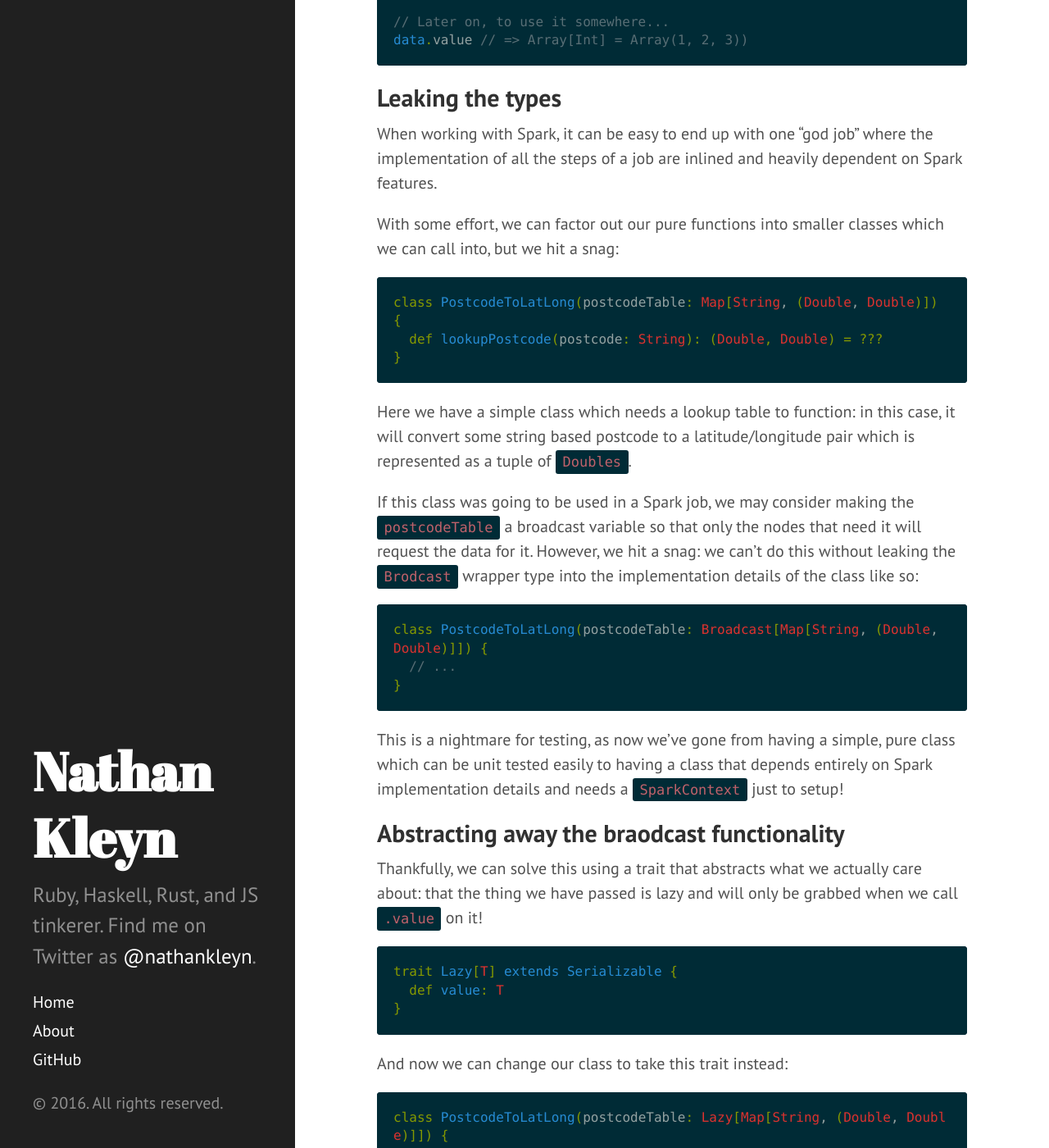
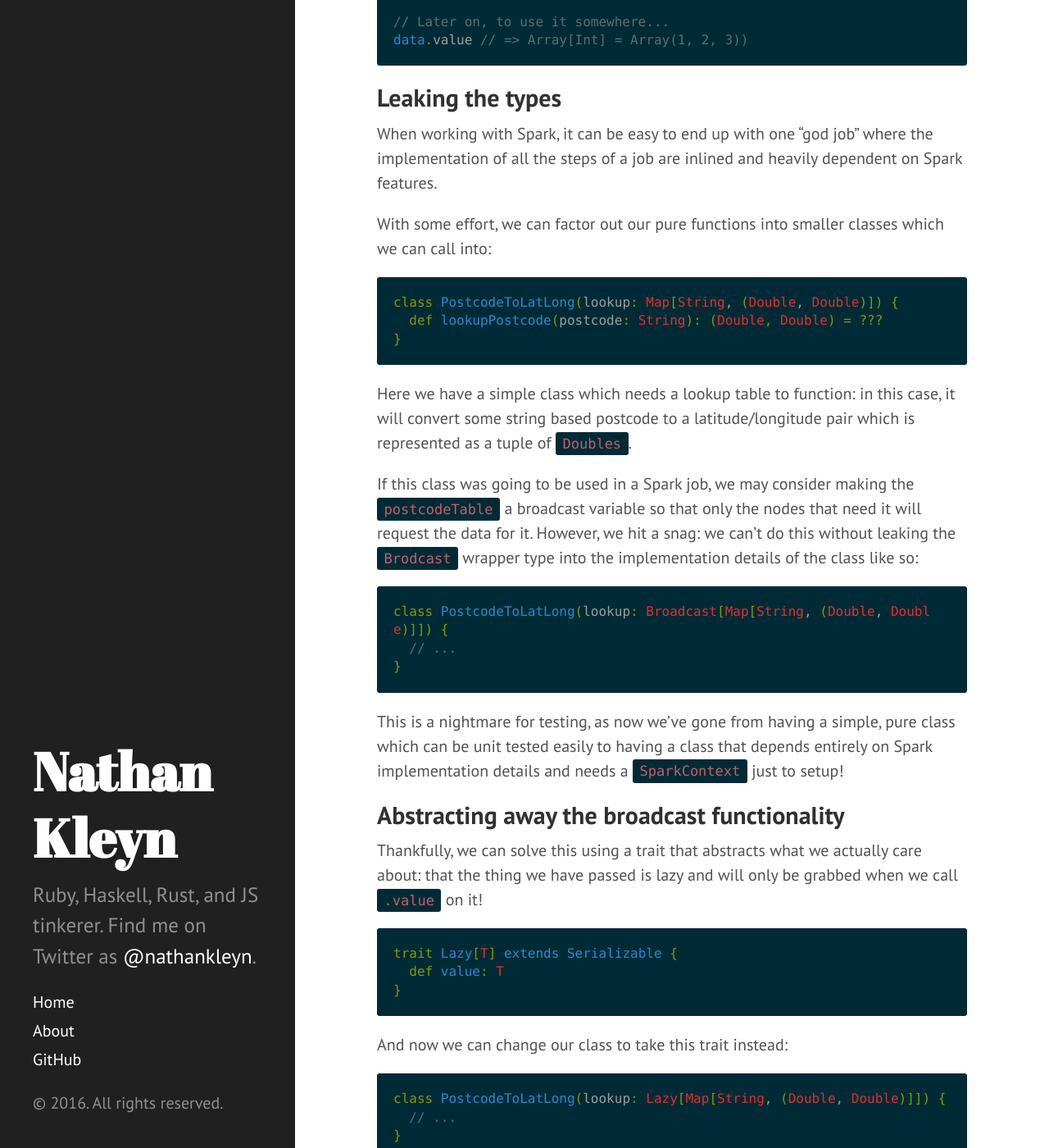
Before and after one commit to nathankleyn/nathankleyn.github.io, a Jekyll site: the page built from _posts/2016-08-20-stopping-spark-broadcast-vars-from-leaking-throughout-your-app.md, in a window 1280 px wide and 1400 px high, scrolled down 1201 px. Shown: the whole window at 82% size. Built offline with Jekyll 4.4.1, drawn with Linux system fonts in a browser that asks for light colours; Markdown is read by kramdown in place of the engine named in the settings; some of the changed text lies outside the part shown.

Commit message:
Fixing small typos, gramma mistakes in latest article.

````diff
--- a/_posts/2016-08-20-stopping-spark-broadcast-vars-from-leaking-throughout-your-app.md
+++ b/_posts/2016-08-20-stopping-spark-broadcast-vars-from-leaking-throughout-your-app.md
@@ -37,10 +37,10 @@ data.value // => Array[Int] = Array(1, 2, 3))
 
 When working with Spark, it can be easy to end up with one "god job" where the implementation of all the steps of a job are inlined and heavily dependent on Spark features.
 
-With some effort, we can factor out our pure functions into smaller classes which we can call into, but we hit a snag:
+With some effort, we can factor out our pure functions into smaller classes which we can call into:
 
 ```scala
-class PostcodeToLatLong(postcodeTable: Map[String, (Double, Double)]) {
+class PostcodeToLatLong(lookup: Map[String, (Double, Double)]) {
   def lookupPostcode(postcode: String): (Double, Double) = ???
 }
 ```
@@ -50,14 +50,14 @@ Here we have a simple class which needs a lookup table to function: in this case
 If this class was going to be used in a Spark job, we may consider making the `postcodeTable` a broadcast variable so that only the nodes that need it will request the data for it. However, we hit a snag: we can't do this without leaking the `Brodcast` wrapper type into the implementation details of the class like so:
 
 ```scala
-class PostcodeToLatLong(postcodeTable: Broadcast[Map[String, (Double, Double)]]) {
+class PostcodeToLatLong(lookup: Broadcast[Map[String, (Double, Double)]]) {
   // ...
 }
 ```
 
 This is a nightmare for testing, as now we've gone from having a simple, pure class which can be unit tested easily to having a class that depends entirely on Spark implementation details and needs a `SparkContext` just to setup!
 
-## Abstracting away the braodcast functionality
+## Abstracting away the broadcast functionality
 
 Thankfully, we can solve this using a trait that abstracts what we actually care about: that the thing we have passed is lazy and will only be grabbed when we call `.value` on it!
 
@@ -70,7 +70,7 @@ trait Lazy[T] extends Serializable {
 And now we can change our class to take this trait instead:
 
 ```scala
-class PostcodeToLatLong(postcodeTable: Lazy[Map[String, (Double, Double)]]) {
+class PostcodeToLatLong(lookup: Lazy[Map[String, (Double, Double)]]) {
   // ...
 }
 ```
@@ -96,12 +96,12 @@ And now we can put the pieces together:
 ```scala
 import Lazy.implicits._
 
-val postcodeData = Map("foo" -> (123.45, 123.45))
-val bcPostcodeData = sparkContext.broadcast(postcodeData)
+val lookup = Map("foo" -> (123.45, 123.45))
+val bcLookup = sparkContext.broadcast(lookup)
 
 // And later on...
 
-val postcodeMapper = new PostcodeToLatLong(bcPostcodeData)
+val postcodeMapper = new PostcodeToLatLong(bcLookup)
 // This also works!
-val postcodeMapper = new PostcodeToLatLong(postcodeData)
+val postcodeMapper = new PostcodeToLatLong(lookup)
 ```
````
